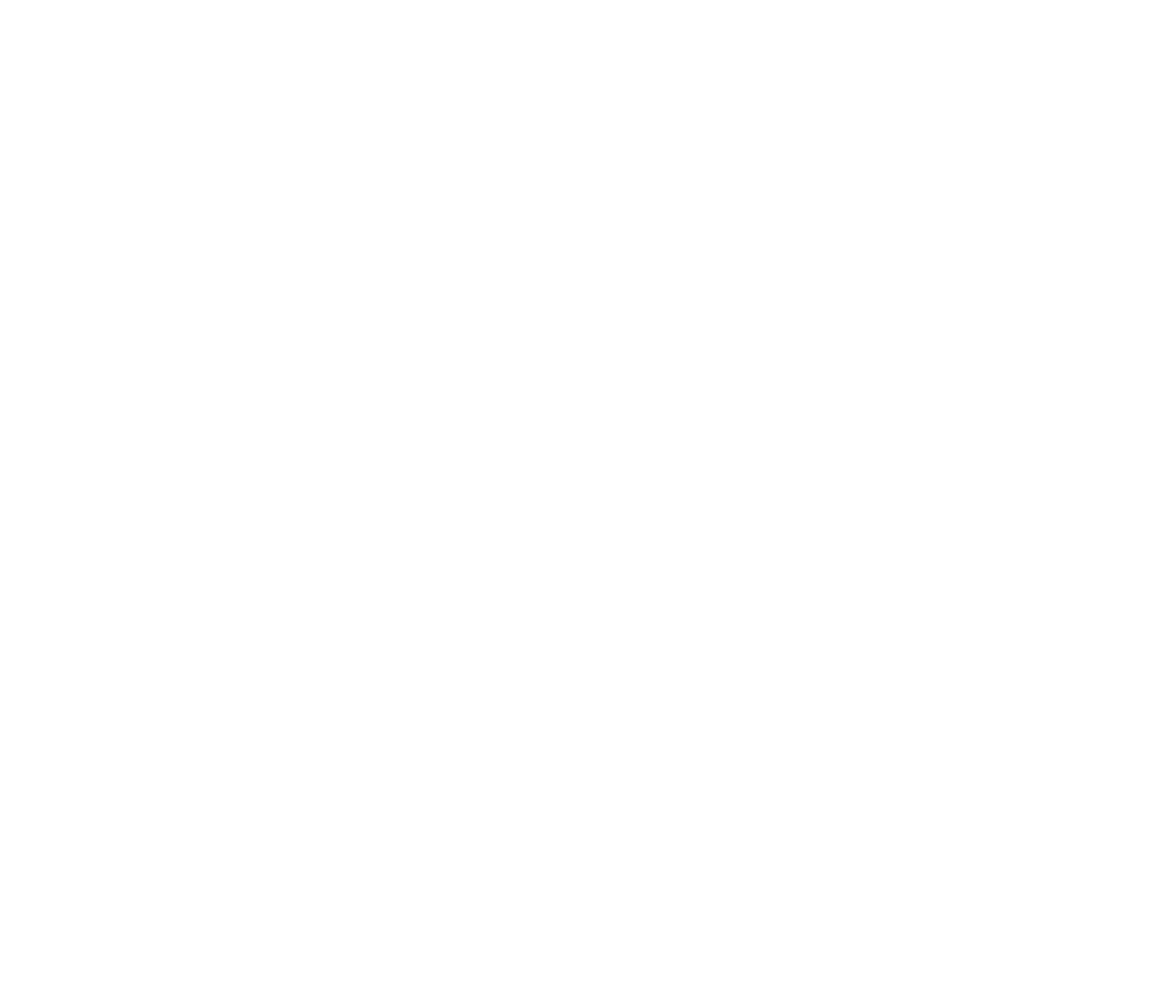
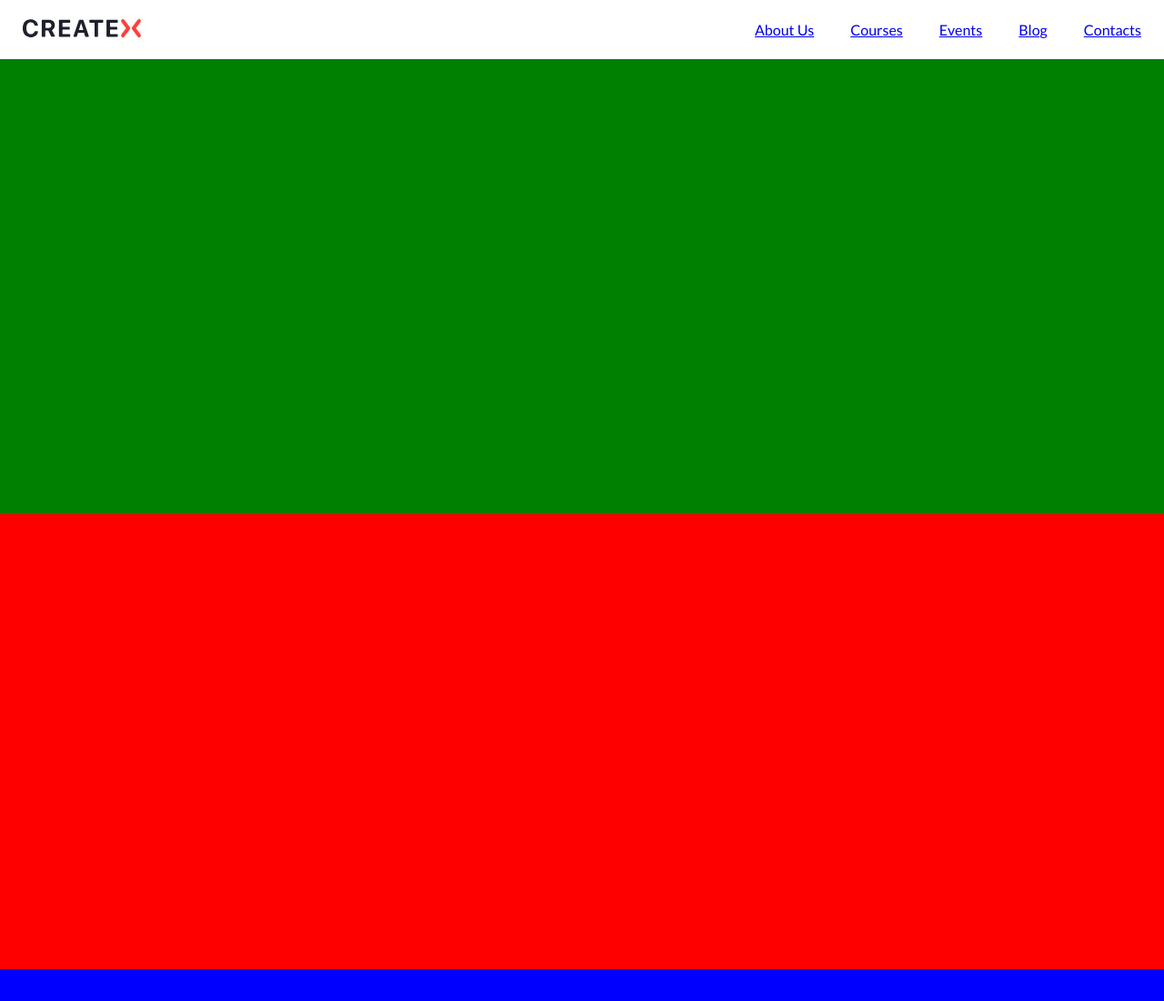
Before and after one commit to Toktobyby/scroll-bar, a plain HTML site: page index.html in a window 1280 px wide. Shown: the top 1100 px of the page at 91% size. Before the commit the page ends 800 px from the top, so only its background shows below. Drawn offline with Linux system fonts and the light colour scheme.

Commit message:
HHML and CSS

```diff
--- a/index.html
+++ b/index.html
@@ -8,6 +8,57 @@
 </head>
 <body>
 
+    <header class="header">
+        <div class="container header-container">
+            <a href="logo.svg">
+                <img src="logo.svg" alt="">
+            </a>
+
+            <ul class="menu">
+                <li class="item">
+                    <a href="#">About Us</a>
+                </li>
+                <li class="item">
+                    <a href="#">Courses</a>
+                </li>
+                <li class="item">
+                    <a href="#">Events</a>
+                </li>
+                 <li class="item">
+                    <a href="#">
+                        Blog
+                    </a>
+                 </li>
+                 <li class="item">
+                    <a href="#">Contacts</a>
+                 </li>
+            </ul>
+        </div>
+    </header>
+    <main class="main">
+        <section class="about_us">
+            <div class="container"></div>
+        </section>
+
+        <section class="courses">
+            <div class="container"></div>
+        </section>
+
+        <section class="events">
+            <div class="container"></div>
+        </section>
+
+        <section class="blog">
+            <div class="container"></div>
+        </section>
+
+        <section class="contacts">
+            <div class="container"></div>
+        </section>
+    </main>
+    <footer class="footer"></footer>
+
+
 
     <script src="index.js"></script>
 </body>
--- a/style.css
+++ b/style.css
@@ -0,0 +1,68 @@
+@import url('https://fonts.googleapis.com/css2?family=Lato:ital,wght@0,100;0,300;0,400;0,700;0,900;1,100;1,300;1,400;1,700;1,900&display=swap');
+
+*{
+    margin: 0;
+    padding: 0;
+    box-sizing: border-box;
+}
+
+body{
+  font-family: "Lato", sans-serif;
+  font-style: normal;
+}
+
+.container{
+    width: 1230px;
+    height: auto;
+    margin: 0 auto;
+}
+
+.header-container{
+     display: flex;
+     align-items: center;
+    justify-content: space-between;
+}
+
+.header{
+  padding: 20px 0;
+}
+
+.menu{
+    display: flex;
+    align-items: center;
+    column-gap: 40px;
+    list-style: none;
+}
+
+.item-link{
+    font-size: 16px;
+    font-weight: 700;
+    line-height: 160%;
+    color: #424551;
+    cursor: pointer;
+}
+
+.about_us{
+    height: 500px;
+    background-color: green;
+}
+
+.courses{
+    height: 500px;
+    background-color: red;
+}
+
+.events{
+    height: 500px;
+    background-color: blue;
+}
+
+.blog{
+    height: 500px;
+    background-color: black;
+}
+
+.contacts{
+    height: 500px;
+    background-color: lawngreen;
+}
```
Also changed, not shown: logo.svg (added).
